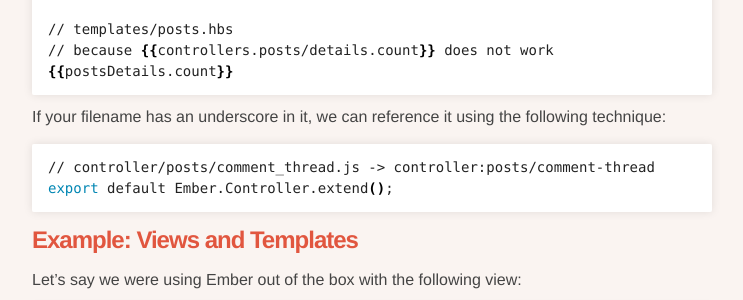
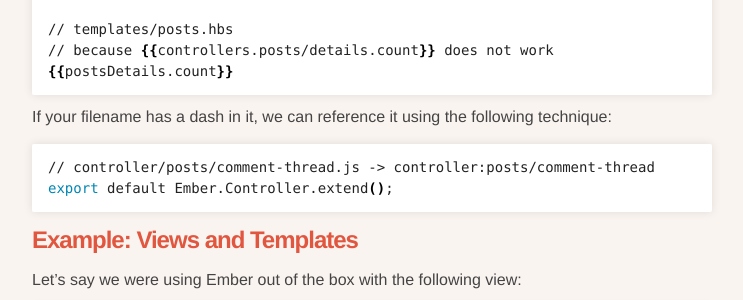
Before and after one commit to stefanpenner/ember-app-kit, a Jekyll site: the page built from guides/naming-conventions.md, in a window 1280 px wide and 900 px high, scrolled down 3380 px. Shown: the part 152-452 px from the top of the window, without its empty margins (418-1161 px from the left). Built offline with Jekyll 4.4.1, drawn with Linux system fonts in a browser that asks for light colours.

Commit message:
File names should contain dashes, not underscores

```diff
--- a/guides/naming-conventions.md
+++ b/guides/naming-conventions.md
@@ -177,10 +177,10 @@ export default Ember.Controller.extend({
 {% endraw %}
 {% endhighlight %}
 
-If your filename has an underscore in it, we can reference it using the following technique:
+If your filename has a dash in it, we can reference it using the following technique:
 
 {% highlight sh %}
-// controller/posts/comment_thread.js -> controller:posts/comment-thread
+// controller/posts/comment-thread.js -> controller:posts/comment-thread
 export default Ember.Controller.extend();
 {% endhighlight %}
 
```
